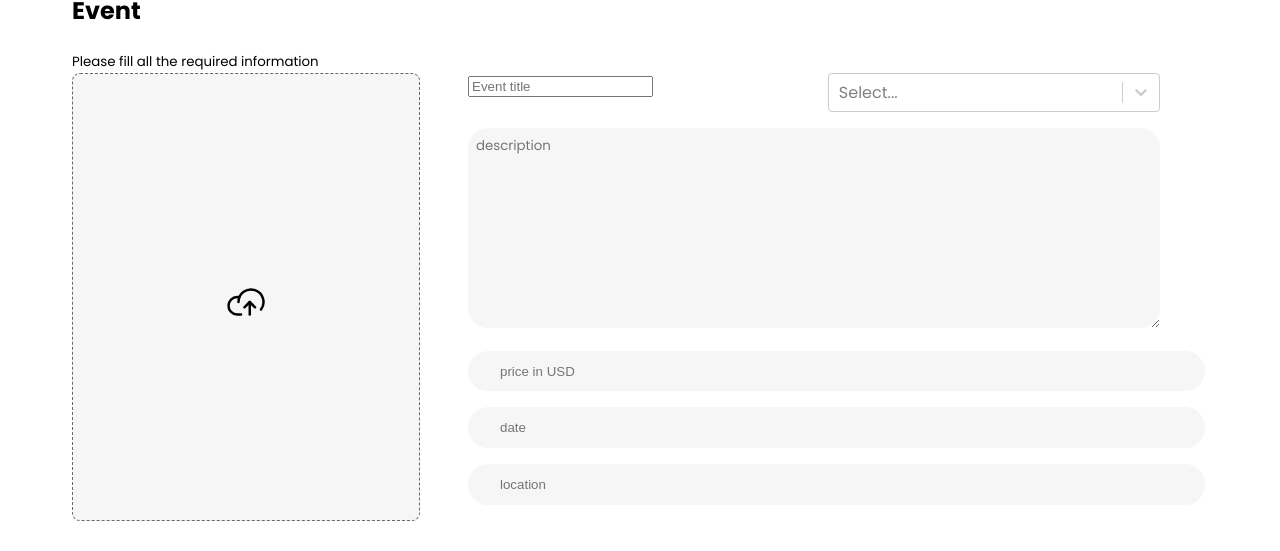
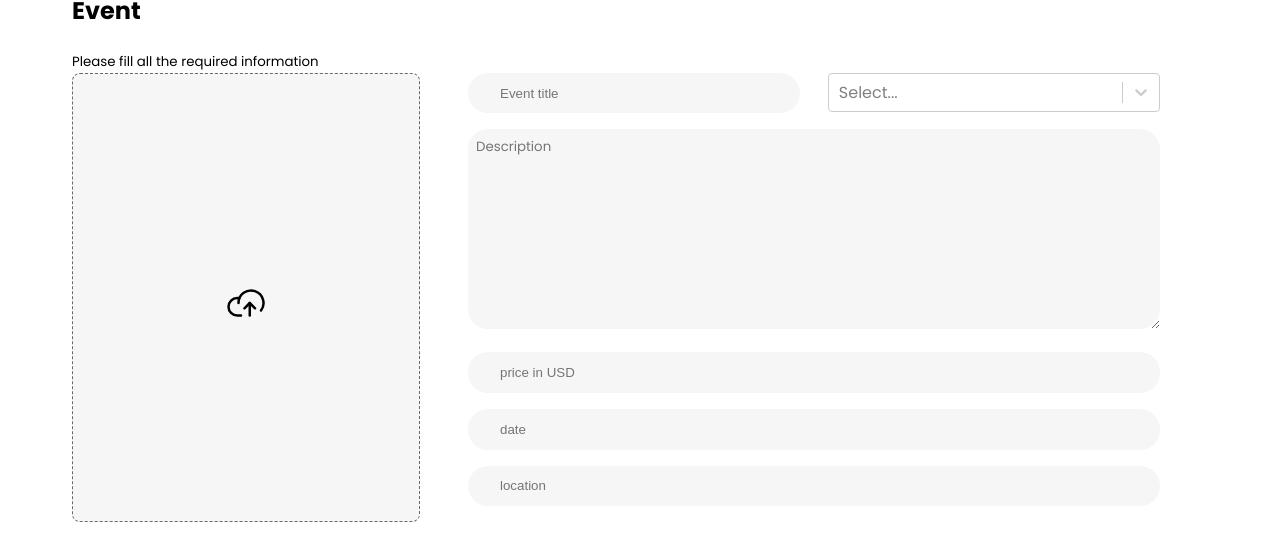
Before and after one commit to charleslukes/evenia, a Next.js app: page /create-event in a window 1280 px wide. Shown: the part 143-694 px from the top of the page. Built offline with nearby package versions, Linux system fonts and the light colour scheme; no server answers; sample sign-in values are in the browser's storage.

Commit message:
update ui templates

```diff
--- a/ui/Button/index.tsx
+++ b/ui/Button/index.tsx
@@ -5,7 +5,7 @@ type buttonProps = {
   text: string;
   className?: string;
   type?: "submit" | "button";
-  handleClick: MouseEventHandler<HTMLButtonElement>;
+  handleClick?: MouseEventHandler<HTMLButtonElement>;
 };
 
 const Button = ({ text, type, className, handleClick }: buttonProps) => {
--- a/ui/Text/index.tsx
+++ b/ui/Text/index.tsx
@@ -3,17 +3,19 @@ import styles from "./styles.module.scss";
 type textInputType = {
   handleSearch?: () => void;
   placeholder: string;
+  register: any
+  className?: string
 };
 
-const TextInput = ({ handleSearch, placeholder, ...others }: textInputType) => {
+const TextInput = ({ handleSearch, placeholder, register, className }: textInputType) => {
   return (
-    <div className={styles.container}>
+    <div className={`${styles.container} ${className}`}>
       <input
         type="text"
         placeholder={placeholder}
         className={styles.textInput}
         onChange={handleSearch}
-        {...others}
+        {...register}
       />
     </div>
   );
--- a/ui/Text/styles.module.scss
+++ b/ui/Text/styles.module.scss
@@ -5,6 +5,7 @@
     background-color: #f6f6f6;
     border-radius: 20px;
     border: none;
+    box-sizing: border-box;
 }
 
 .container {
--- a/ui/Textarea/index.tsx
+++ b/ui/Textarea/index.tsx
@@ -2,16 +2,13 @@ import { JSX, ClassAttributes, TextareaHTMLAttributes } from "react";
 import styles from "./styles.module.scss";
 
 const Textarea = (
-  props: JSX.IntrinsicAttributes &
-    ClassAttributes<HTMLTextAreaElement> &
-    TextareaHTMLAttributes<HTMLTextAreaElement>
+  {register}: any
 ) => {
   return (
     <textarea
-      name="event"
       className={styles.desc}
-      placeholder="description"
-      {...props}
+      placeholder="Description"
+      {...register}
     ></textarea>
   );
 };
```
